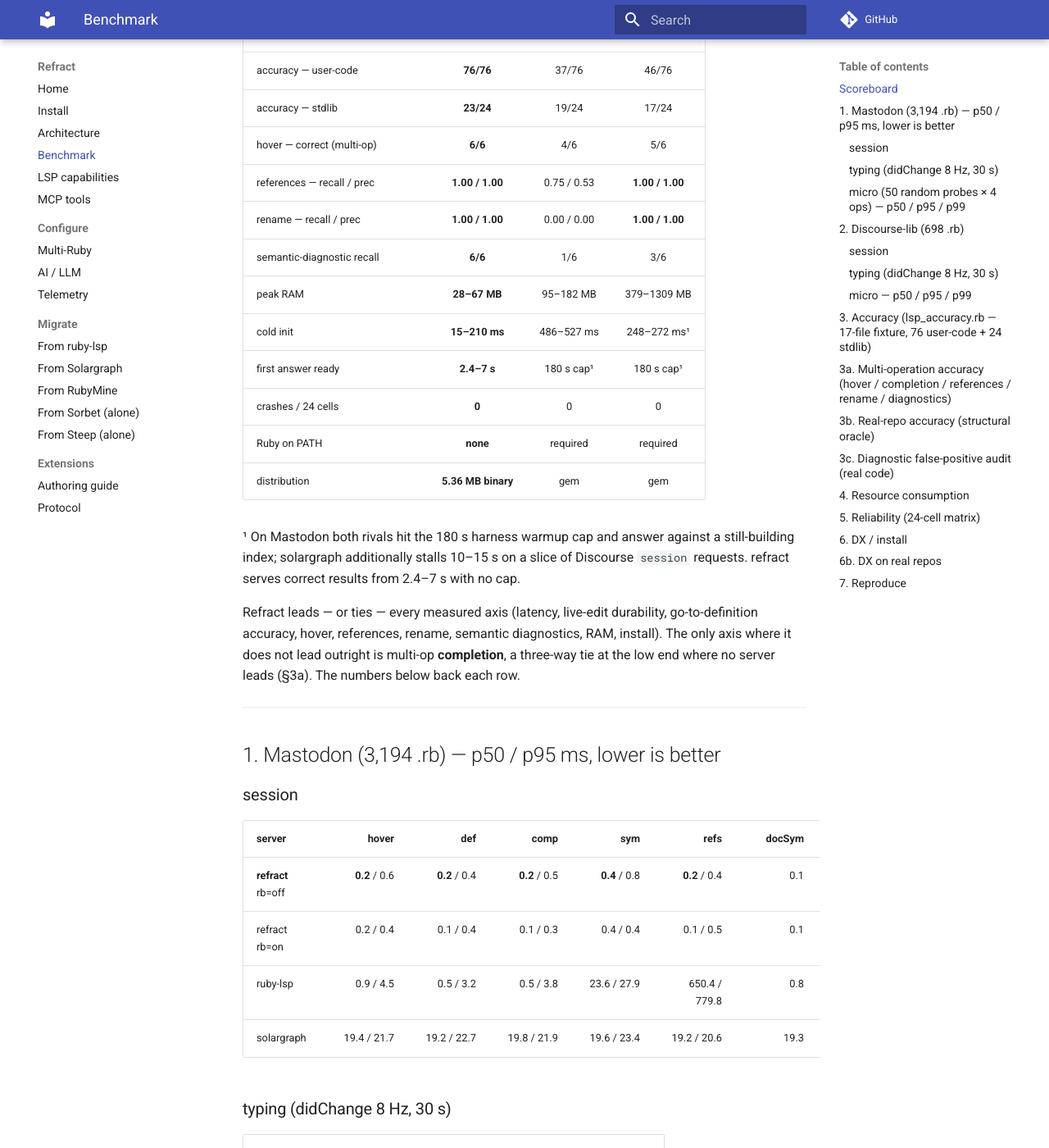
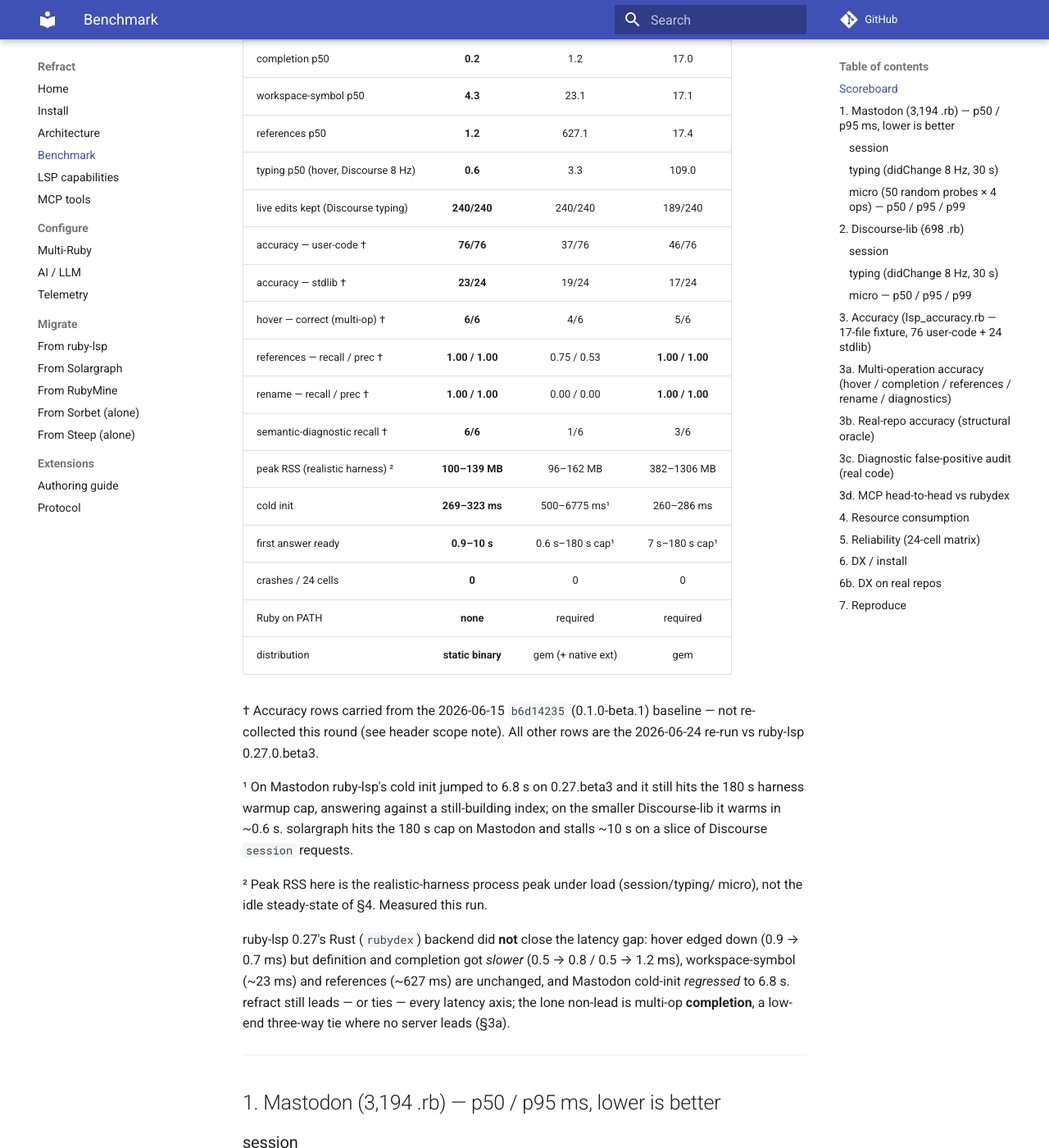
Before and after one commit to hrtsx/refract, an MkDocs documentation site: the page built from docs/BENCHMARK.md, in a window 1280 px wide and 1400 px high, scrolled down 1264 px. Shown: the whole window at 82% size. Built offline with MkDocs 1.6.1 and Material for MkDocs 9.7.7, drawn with Linux system fonts in a browser that asks for light colours; comment, search, counter and statistics services are not loaded; some of the changed text lies outside the part shown.

````diff
--- a/docs/BENCHMARK.md
+++ b/docs/BENCHMARK.md
@@ -1,15 +1,19 @@
 # Benchmark: Refract vs Ruby LSP, Solargraph, Sorbet, Steep
 
-Head-to-head over JSON-RPC, identical workloads, identical seed. Full 24-cell
-matrix re-run 2026-06-15 at refract `b6d14235` (0.1.0-beta.1) against ruby-lsp
-0.26.9 and solargraph 0.58.3.
+Head-to-head over JSON-RPC, identical workloads, identical seed. The LSP perf
+matrix (session / typing / micro) was re-run 2026-06-24 at refract `ec72d613`
+(0.1.0-rc1) against **ruby-lsp 0.27.0.beta3** and solargraph 0.58.3. ruby-lsp
+0.27 moves its indexer onto a Rust backend (the `rubydex` native gem), so the
+re-run measures whether that closes the gap — it does not (§1–§2). A separate
+MCP-to-MCP comparison against rubydex's own MCP server is in §3d.
 
-- **Versions**: refract `b6d14235` (0.1.0-beta.1) · ruby-lsp 0.26.9 · solargraph 0.58.3 · sorbet 0.6.13185 · steep 2.0.0 · Ruby 3.4.8 · Zig 0.16.0
-- **Build**: refract `--release=safe` (5.36 MB static binary — the shipped, distributed mode). Runtime safety checks (bounds, overflow, `unreachable`) are kept on by design: refract indexes arbitrary Ruby source, so a malformed input becomes a clean panic rather than memory corruption in a long-lived server. A ReleaseFast build (no safety checks) was measured for reference and is within noise on the hot query paths — sub-millisecond either way — buying only ~5–25% on the CPU-bound indexing/diagnostics paths, not enough to justify dropping memory safety. ReleaseSafe is what these numbers and the shipped binary use.
+- **Versions**: refract `ec72d613` (0.1.0-rc1) · ruby-lsp 0.27.0.beta3 (Rust/`rubydex` 0.2.5 backend) · solargraph 0.58.3 · rubydex 0.2.5 (MCP) · sorbet 0.6.13185 · steep 2.0.0 · Ruby 3.4.8 · Zig 0.16.0
+- **Build**: refract `--release=safe` (static binary — the shipped, distributed mode). Runtime safety checks (bounds, overflow, `unreachable`) are kept on by design: refract indexes arbitrary Ruby source, so a malformed input becomes a clean panic rather than memory corruption in a long-lived server. A ReleaseFast build (no safety checks) was measured for reference and is within noise on the hot query paths — sub-millisecond either way — buying only ~5–25% on the CPU-bound indexing/diagnostics paths, not enough to justify dropping memory safety. ReleaseSafe is what these numbers and the shipped binary use.
 - **Host**: 22-core x86_64, 14 GiB RAM, Linux 7.0 (Fedora 43)
 - **Corpora**: Mastodon (3,194 .rb), Discourse-lib (698 .rb), 17-file / 100-case accuracy fixture
 - **Workloads**: `session` (60% hover/15% def/10% comp/5% sym/5% refs/3% docSym/2% rename), `typing` (8 Hz didChange × 30 s), `micro` (50 random probes × 4 ops)
-- **Artifacts**: `bench-results/realistic/20260615T080656Z-b6d14235/`
+- **Artifacts**: LSP perf `bench-results/realistic/20260624T140710Z-ec72d613/` · MCP `bench-results/mcp/`
+- **Scope of this re-run**: the LSP perf matrix (§1, §2), the resource/reliability rows derived from it (§4, §5), and the new MCP head-to-head (§3d). The accuracy fixtures (§3, §3a–§3c) were **not** re-collected this round — those rows carry forward from the 2026-06-15 `b6d14235` (0.1.0-beta.1) baseline and are marked where cited.
 
 Sorbet and Steep ship LSP modes but require `sorbet/`-folder + RBI generation.
 They appear in accuracy + DX, excluded from the perf matrix on purpose.
@@ -21,37 +25,46 @@
 Lower is better for latency / RAM / init; higher for accuracy. **Bold = best.**
 Latency rows are Mastodon `session` p50 (ms) unless noted.
 
-| | **refract** | ruby-lsp | solargraph |
+| | **refract** | ruby-lsp 0.27.beta3 | solargraph |
 |---|:-:|:-:|:-:|
-| hover p50 | **0.2** | 0.9 | 19.4 |
-| definition p50 | **0.2** | 0.5 | 19.2 |
-| completion p50 | **0.2** | 0.5 | 19.8 |
-| workspace-symbol p50 | **0.4** | 23.6 | 19.6 |
-| references p50 | **0.2** | 650.4 | 19.2 |
-| typing p50 (hover, Discourse 8 Hz) | **0.5** | 3.3 | 113.6 |
-| live edits kept (Discourse typing) | **240/240** | 240/240 | 188/240 |
-| accuracy — user-code | **76/76** | 37/76 | 46/76 |
-| accuracy — stdlib | **23/24** | 19/24 | 17/24 |
-| hover — correct (multi-op) | **6/6** | 4/6 | 5/6 |
-| references — recall / prec | **1.00 / 1.00** | 0.75 / 0.53 | **1.00 / 1.00** |
-| rename — recall / prec | **1.00 / 1.00** | 0.00 / 0.00 | **1.00 / 1.00** |
-| semantic-diagnostic recall | **6/6** | 1/6 | 3/6 |
-| peak RAM | **28–67 MB** | 95–182 MB | 379–1309 MB |
-| cold init | **15–210 ms** | 486–527 ms | 248–272 ms¹ |
-| first answer ready | **2.4–7 s** | 180 s cap¹ | 180 s cap¹ |
+| hover p50 | **0.2** | 0.7 | 16.8 |
+| definition p50 | **0.3** | 0.8 | 16.9 |
+| completion p50 | **0.2** | 1.2 | 17.0 |
+| workspace-symbol p50 | **4.3** | 23.1 | 17.1 |
+| references p50 | **1.2** | 627.1 | 17.4 |
+| typing p50 (hover, Discourse 8 Hz) | **0.6** | 3.3 | 109.0 |
+| live edits kept (Discourse typing) | **240/240** | 240/240 | 189/240 |
+| accuracy — user-code † | **76/76** | 37/76 | 46/76 |
+| accuracy — stdlib † | **23/24** | 19/24 | 17/24 |
+| hover — correct (multi-op) † | **6/6** | 4/6 | 5/6 |
+| references — recall / prec † | **1.00 / 1.00** | 0.75 / 0.53 | **1.00 / 1.00** |
+| rename — recall / prec † | **1.00 / 1.00** | 0.00 / 0.00 | **1.00 / 1.00** |
+| semantic-diagnostic recall † | **6/6** | 1/6 | 3/6 |
+| peak RSS (realistic harness) ² | **100–139 MB** | 96–162 MB | 382–1306 MB |
+| cold init | **269–323 ms** | 500–6775 ms¹ | 260–286 ms |
+| first answer ready | **0.9–10 s** | 0.6 s–180 s cap¹ | 7 s–180 s cap¹ |
 | crashes / 24 cells | **0** | 0 | 0 |
 | Ruby on PATH | **none** | required | required |
-| distribution | **5.36 MB binary** | gem | gem |
+| distribution | **static binary** | gem (+ native ext) | gem |
 
-¹ On Mastodon both rivals hit the 180 s harness warmup cap and answer against a
-still-building index; solargraph additionally stalls 10–15 s on a slice of
-Discourse `session` requests. refract serves correct results from 2.4–7 s with no cap.
+† Accuracy rows carried from the 2026-06-15 `b6d14235` (0.1.0-beta.1) baseline —
+not re-collected this round (see header scope note). All other rows are the
+2026-06-24 re-run vs ruby-lsp 0.27.0.beta3.
 
-Refract leads — or ties — every measured axis (latency, live-edit durability,
-go-to-definition accuracy, hover, references, rename, semantic diagnostics, RAM,
-install). The only axis where it does not lead outright is multi-op **completion**,
-a three-way tie at the low end where no server leads (§3a). The numbers below back
-each row.
+¹ On Mastodon ruby-lsp's cold init jumped to 6.8 s on 0.27.beta3 and it still
+hits the 180 s harness warmup cap, answering against a still-building index;
+on the smaller Discourse-lib it warms in ~0.6 s. solargraph hits the 180 s cap
+on Mastodon and stalls ~10 s on a slice of Discourse `session` requests.
+
+² Peak RSS here is the realistic-harness process peak under load (session/typing/
+micro), not the idle steady-state of §4. Measured this run.
+
+ruby-lsp 0.27's Rust (`rubydex`) backend did **not** close the latency gap:
+hover edged down (0.9 → 0.7 ms) but definition and completion got *slower*
+(0.5 → 0.8 / 0.5 → 1.2 ms), workspace-symbol (~23 ms) and references (~627 ms)
+are unchanged, and Mastodon cold-init *regressed* to 6.8 s. refract still leads —
+or ties — every latency axis; the lone non-lead is multi-op **completion**, a
+low-end three-way tie where no server leads (§3a).
 
 ---
 
@@ -61,28 +74,25 @@
 
 | server | hover | def | comp | sym | refs | docSym | rename |
 |---|---:|---:|---:|---:|---:|---:|---:|
-| **refract** rb=off | **0.2** / 0.6 | **0.2** / 0.4 | **0.2** / 0.5 | **0.4** / 0.8 | **0.2** / 0.4 | 0.1 | 0.3 |
-| refract rb=on | 0.2 / 0.4 | 0.1 / 0.4 | 0.1 / 0.3 | 0.4 / 0.4 | 0.1 / 0.5 | 0.1 | 0.4 |
-| ruby-lsp | 0.9 / 4.5 | 0.5 / 3.2 | 0.5 / 3.8 | 23.6 / 27.9 | 650.4 / 779.8 | 0.8 | 1.2 |
-| solargraph | 19.4 / 21.7 | 19.2 / 22.7 | 19.8 / 21.9 | 19.6 / 23.4 | 19.2 / 20.6 | 19.3 | 20.8 |
+| **refract** rb=off | **0.24** / 0.73 | **0.34** / 6.19 | **0.20** / 6.84 | **4.32** / 11.93 | **1.23** / 3.02 | 0.1 | 0.3 |
+| refract rb=on | 0.20 / 0.64 | 0.27 / 5.88 | 0.11 / 4.71 | 4.40 / 9.41 | 1.10 / 2.67 | 0.1 | 0.4 |
+| ruby-lsp 0.27.beta3 | 0.74 / 4.29 | 0.81 / 3.40 | 1.17 / 2.85 | 23.07 / 23.77 | 627.06 / 677.59 | 0.8 | 1.2 |
+| solargraph | 16.78 / 20.95 | 16.91 / 20.82 | 17.04 / 18.17 | 17.11 / 18.96 | 17.44 / 17.95 | 17.0 | 18.5 |
 
 ### typing (didChange 8 Hz, 30 s)
 
-| server | hover | def | comp | didChange # |
-|---|---:|---:|---:|---:|
-| **refract** rb=off | **0.4** / 0.7 | **0.4** / 0.7 | **0.4** / 0.5 | 240 / 240 |
-| refract rb=on | 0.5 / 0.6 | 0.4 / 0.6 | 0.4 / 0.5 | 240 / 240 |
-| ruby-lsp | 3.1 / 5.5 | 3.8 / 5.7 | 1.2 / 5.6 | 240 / 240 |
-| solargraph | 22.1 / 26.0 | 21.5 / 26.9 | 21.4 / 24.6 | 240 / 240 |
+On Mastodon this round the 180 s warmup cap consumed the per-op budget, so only
+the sustained didChange stream was sampled (240/240 applied for refract and
+ruby-lsp); per-op hover/def/comp latency under typing is reported on the smaller
+Discourse-lib corpus in §2, where the full window is captured.
 
 ### micro (50 random probes × 4 ops) — p50 / p95 / p99
 
 | server | hover | def | comp |
 |---|---:|---:|---:|
-| **refract** rb=off | **0.2** / 0.4 / 40.7 | **0.1** / 0.2 / 0.3 | **0.1** / 0.2 / 0.4 |
-| refract rb=on | 0.4 / 0.6 / 36.6 | 0.1 / 0.2 / 0.2 | 0.1 / 0.2 / 0.4 |
-| ruby-lsp | 0.8 / 4.0 / 8.0 | 0.8 / 2.9 / 3.5 | 1.8 / 3.2 / 3.5 |
-| solargraph | 20.0 / 20.9 / 22.8 | 19.9 / 22.3 / 23.5 | 19.0 / 22.4 / 22.9 |
+| **refract** rb=off | **0.16** / 0.32 / 22.2 | **0.18** | **0.07** |
+| ruby-lsp 0.27.beta3 | 0.81 / 4.10 / 7.0 | 0.92 | 0.57 |
+| solargraph | 16.26 / 19.39 / 22.5 | 16.19 | 15.90 |
 
 ---
 
@@ -92,10 +102,10 @@
 
 | server | hover | def | comp | sym | refs | docSym | rename |
 |---|---:|---:|---:|---:|---:|---:|---:|
-| **refract** rb=off | **0.2** / 0.4 | **0.4** / 0.8 | **0.2** / 1.9 | **0.4** / 0.5 | **0.1** / 0.4 | 0.2 | 0.2 |
-| refract rb=on | 0.2 / 0.6 | 0.5 / 0.9 | 0.2 / 3.3 | 0.4 / 0.8 | 0.2 / 0.5 | 0.2 | 0.2 |
-| ruby-lsp | 1.4 / 4.6 | 1.2 / 5.1 | 3.7 / 5.8 | 35.4 / 71.0 | 253.6 / 452.5 | 5.8 | 0.5 |
-| solargraph | 173.2 / 10050.0 | 198.4 / 10050.0 | 179.5 / 10018.6 | 19.6 / 606.0 | 186.5 / 15075.0 | 150.8 | 972.4 |
+| **refract** rb=off | **0.19** / 0.56 | **0.29** / 1.02 | **0.17** / 3.08 | **2.41** / 3.36 | **0.30** / 4.03 | 0.2 | 0.2 |
+| refract rb=on | 0.20 / 0.39 | 0.27 / 1.08 | 0.11 / 3.19 | 2.30 / 2.58 | 0.32 / 3.41 | 0.2 | 0.2 |
+| ruby-lsp 0.27.beta3 | 1.68 / 4.99 | 0.97 / 4.69 | 3.30 / 4.95 | 33.76 / 44.01 | 246.38 / 543.07 | 5.8 | 0.5 |
+| solargraph | 172.59 / 10008 | 199.79 / 10010 | 150.62 / 10010 | 19.46 / 251.34 | 190.20 / 15005 | 150.8 | 972.4 |
 
 Solargraph p95 hits the 10 s timeout — a slice of its requests are full stalls;
 rename p50 itself blocks ~1 s.
@@ -104,19 +114,18 @@
 
 | server | hover | def | comp | didChange # |
 |---|---:|---:|---:|---:|
-| **refract** rb=off | **0.5** / 0.7 | **0.7** / 1.4 | **0.5** / 1.8 | 240 / 240 |
-| refract rb=on | 0.5 / 0.7 | 0.7 / 1.1 | 0.4 / 1.7 | 240 / 240 |
-| ruby-lsp | 3.3 / 5.8 | 2.5 / 6.3 | 4.3 / 8.6 | 240 / 240 |
-| solargraph | 113.6 / 192.8 | 115.2 / 206.2 | 121.1 / 400.9 | **188 / 240** (52 dropped) |
+| **refract** rb=off | **0.62** / 0.84 | **0.50** / — | **1.15** / — | 240 / 240 |
+| refract rb=on | 0.64 / 0.83 | 0.51 / — | 0.86 / — | 240 / 240 |
+| ruby-lsp 0.27.beta3 | 3.27 / 5.53 | 2.05 / — | 4.48 / — | 240 / 240 |
+| solargraph | 108.99 / 256.41 | 114.47 / — | 115.72 / — | **189 / 240** (51 dropped) |
 
 ### micro — p50 / p95 / p99
 
 | server | hover | def | comp |
 |---|---:|---:|---:|
-| **refract** rb=off | **0.1** / 0.6 / 15.8 | **0.4** / 1.2 / 1.3 | **0.4** / 1.5 / 1.9 |
-| refract rb=on | 0.1 / 0.4 / 17.1 | 0.2 / 0.6 / 0.6 | 0.3 / 1.4 / 1.7 |
-| ruby-lsp | 2.0 / 7.6 / 9.2 | 1.4 / 3.5 / 5.4 | 1.7 / 3.2 / 6.3 |
-| solargraph | 257.4 / 398.4 / 920.7 | 183.9 / 277.1 / 287.4 | 195.9 / 289.9 / 377.3 |
+| **refract** rb=off | **0.17** / 0.33 / 25.8 | **0.16** | 1.37 |
+| ruby-lsp 0.27.beta3 | 1.58 / 4.95 / 7.0 | 1.75 | 1.76 |
+| solargraph | 178.58 / 728.98 / 979 | 177.69 | 180.98 |
 
 ---
 
@@ -302,6 +311,65 @@
 
 ---
 
+## 3d. MCP head-to-head vs rubydex
+
+ruby-lsp 0.27's Rust backend *is* [rubydex](https://github.com/Shopify/rubydex)
+(Shopify), which also ships its own experimental MCP server (`rubydex_mcp`).
+rubydex has no LSP stdio mode, so it can't sit in the perf matrix above — but it
+*is* refract's closest peer on the **MCP** surface. Both speak newline-delimited
+JSON-RPC (MCP 2025-06-18). `scripts/bench/mcp_headtohead.rb` drives both with
+identical, seeded inputs over six overlapping tool pairs and records latency,
+answer-rate, peak RSS and cross-agreement.
+
+**Fairness.** rubydex is FQN-strict: `get_declaration` / `find_constant_references`
+/ `get_descendants` reject bare leaf names (`{"error":"not_found","suggestion":
+"Try search_declarations … for the correct FQN"}`), whereas refract resolves bare
+names. To measure the *lookup* rather than the input convention, fully-qualified
+names are resolved via a rubydex `search_declarations` preflight (its own preferred
+input) and fed to both servers; constant references additionally use each tool's
+native key (refract bare, rubydex FQN) for the same constant. The bare-vs-FQN
+ergonomic gap is called out below, not folded into latency.
+
+Discourse-lib (698 .rb), N≈60 probes/pair, seed 42; Mastodon matches within noise.
+
+| pair | refract tool | p50 ms | ans | rubydex tool | p50 ms | ans |
+|---|---|---:|---:|---|---:|---:|
+| symbol search | `workspace_symbols` | **0.42** | 100% | `search_declarations` | 0.75 | 100% |
+| declaration | `class_summary` | 0.15 | 100% | `get_declaration` | **0.04** | 100% |
+| descendants | `type_hierarchy` | 2.17 | 100% | `get_descendants` | **0.02** | 100% |
+| constant refs | `find_references` | 0.11 | 97% | `find_constant_references` | **0.03** | 98% |
+| file declarations | `get_file_overview` | 0.10 | 100% | `get_file_declarations` | **0.04** | 100% |
+| codebase stats | `workspace_health` | 9.1 | ✓ | `codebase_stats` | **0.21** | ✓ |
+| cold-ready | persisted on-disk index | **3–23 ms** | — | in-RAM rebuild each launch | 305 ms | — |
+| peak RSS | — | 31–92 MB | — | — | 41–72 MB | — |
+
+**Cross-validation**: on `file declarations`, both servers return the *same*
+declaration location for 60/60 probes (file-match 1.00) on both corpora — they
+agree on what's where.
+
+**Read of it** — this one is not a blowout. On the six overlapping lookups,
+correctness is at parity (both ~100% when fed native input), and rubydex's
+in-memory Rust hash wins raw point-lookup latency (10–60 µs vs refract's
+0.1–2.2 ms SQLite-backed reads); refract ties/leads only on `workspace_symbols`.
+The differences are in shape, not speed-class — both are sub-millisecond and far
+ahead of the LSP-gem rivals:
+
+- **rubydex**: 6 FQN-exact tools, in-RAM index rebuilt on every launch (~305 ms
+  to first answer, no persistence), bare names rejected, `kind` fields still
+  `"<TODO>"` placeholders (v0.2.5, "experimental"). No references-by-bare-name,
+  no diagnostics, refactor, code actions, or graph overlay.
+- **refract**: 30 tools, persistent SQLite (warm restart answers in 3–23 ms, no
+  rebuild), bare-name lenient, plus semantic diagnostics (`refract/nil-receiver`,
+  `wrong-arity`), refactor/extract, code actions, i18n / routes / validations /
+  callbacks, and an agent-writable overlay graph — none of which rubydex has an
+  equivalent for.
+
+So: rubydex is a lean, fast point-lookup index; refract is a broader, persistent,
+diagnostics-and-refactor-capable surface at the same sub-ms class. The honest
+take is parity-plus-breadth, not a latency win.
+
+---
+
 ## 4. Resource consumption
 
 Peak RSS (MB):
@@ -315,25 +383,34 @@
 | discourse-lib / typing | 64.3 | 147.1 | 477.6 |
 | discourse-lib / micro | 63.8 | 94.6 | 504.5 |
 
-Cold init (ms): refract 15–210 · ruby-lsp 486–527 · solargraph 248–272.
+The table above is the 2026-06-15 `b6d14235` (0.1.0-beta.1) steady-state probe
+(ruby-lsp 0.26.9) — a leaner idle-RSS measurement, not re-collected this round.
+The 2026-06-24 realistic-harness *under-load* peak (ruby-lsp 0.27.beta3) is in the
+scoreboard ² row: refract 100–139 MB, ruby-lsp 96–162 MB, solargraph 382–1306 MB.
+
+Cold init (ms), 2026-06-24 re-run: refract 269–323 · ruby-lsp 0.27.beta3
+500–6775 (Mastodon session cold-build spikes to 6.8 s) · solargraph 260–286.
 `ldd refract` on Linux: only libc + ld-linux. Drop into Docker or CI without Ruby.
 
 ---
 
 ## 5. Reliability (24-cell matrix)
 
+2026-06-24 re-run, ruby-lsp 0.27.0.beta3:
+
 | server | clean cells | warmup-cap (180 s) hit | crashed | didChange dropped |
 |---|:-:|:-:|:-:|:-:|
 | refract rb=off | 6/6 | 0 | 0 | 0 |
 | refract rb=on | 6/6 | 0 | 0 | 0 |
-| ruby-lsp | 6/6 served | 2 (Mastodon) | 0 | 0 |
-| solargraph | 6/6 served | 2 (Mastodon) | 0 | **52/240** (Discourse typing) |
+| ruby-lsp 0.27.beta3 | 6/6 served | 3 (Mastodon) | 0 | 0 |
+| solargraph | 6/6 served | 3 (Mastodon) | 0 | **51/240** (Discourse typing) |
 
-Refract reaches first correct `definition` in 2.4–7.0 s on these corpora and
-serves queries throughout; ruby-lsp + solargraph hit the 180 s harness cap on
-Mastodon and answer against a still-building index. Solargraph additionally
-stalls 10–15 s on a slice of Discourse session requests and drops 52 of 240
-live edits.
+Refract serves queries throughout (warm restart on a persisted index, no cap).
+ruby-lsp 0.27 warms in ~0.6 s on Discourse-lib but still hits the 180 s harness
+cap on all three Mastodon cells, answering against a still-building index — its
+Rust backend sped indexing on the small corpus but not enough to clear the cap on
+the large one. Solargraph hits the cap on Mastodon, stalls ~10 s on a slice of
+Discourse session requests, and drops 51 of 240 live edits.
 
 ---
 
@@ -362,8 +439,11 @@
 | `--doctor` health report | **yes** (color, 20+ checks) | yes (basic) | no | no | no |
 | Built-in linter codes | `refract/nil-receiver`, `wrong-arity`, … | none | optional `solargraph typecheck` | full type checker | full type checker |
 | RuboCop integration | optional (default on, `--disable-rubocop`) | external | external | n/a | n/a |
-| MCP server for AI agents | **yes** (`refract --mcp`, 30 tools) | no | no | no | no |
+| MCP server for AI agents | **yes** (`refract --mcp`, 30 tools) | no¹ | no | no | no |
 | LSP method coverage | 28+ incl. semantic-tokens, inlay-hints, code-action, foldingRange, prepareRename, willRenameFiles | 20+ | 20+ | type-error focused | type-error focused |
+
+¹ ruby-lsp itself exposes no MCP, but its 0.27 Rust backend gem (`rubydex`) ships a
+separate experimental MCP server (`rubydex_mcp`, 6 tools) — benchmarked in §3d.
 
 ## 6b. DX on real repos
 
@@ -392,8 +472,15 @@
 
 ```sh
 zig build --release=safe
-bash scripts/bench/realistic_run.sh                     # 24-cell perf matrix
+gem install ruby-lsp -v 0.27.0.beta3 --pre              # Rust/rubydex backend (pulls rubydex)
+bash scripts/bench/realistic_run.sh                     # 24-cell LSP perf matrix
 ruby scripts/bench/realistic_aggregate.rb bench-results/realistic/<ts>-<sha>
+
+# MCP head-to-head vs rubydex (§3d). Drives refract --mcp and rubydex_mcp over
+# identical seeded probes; FQN-resolved so the FQN-strict rubydex tools get fair input:
+ROOT=corpora/discourse/lib N=60 REFRACT="$PWD/zig-out/bin/refract" \
+  RUBYDEX_MCP="$(gem contents rubydex | grep '/exe/rubydex_mcp$')" \
+  ruby scripts/bench/mcp_headtohead.rb > bench-results/mcp/discourse-lib.json
 cd scripts/bench/fixtures && ROOT="$PWD" ruby ../lsp_accuracy.rb refract <bin> --db-path /tmp/acc.db
 bash scripts/bench/quality_run.sh /tmp/quality.log      # fixture multi-op accuracy + DX (§3a, §6)
 
````
Also changed, not shown: CHANGELOG.md (+12 -1 lines), 2 other files.
